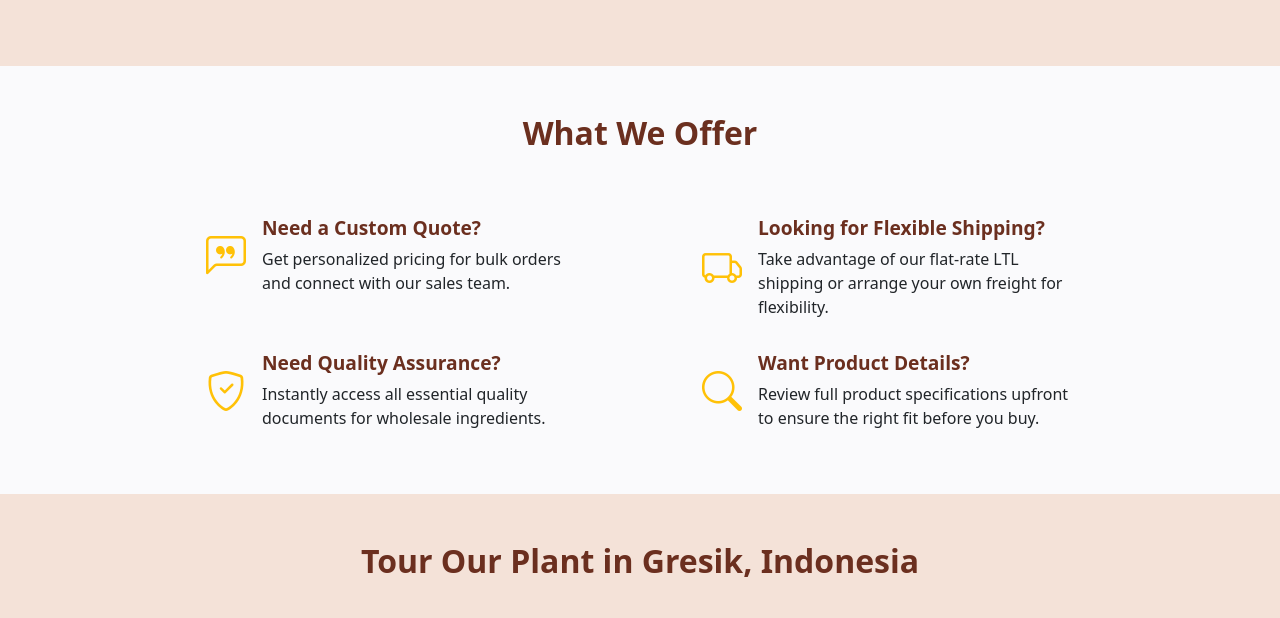
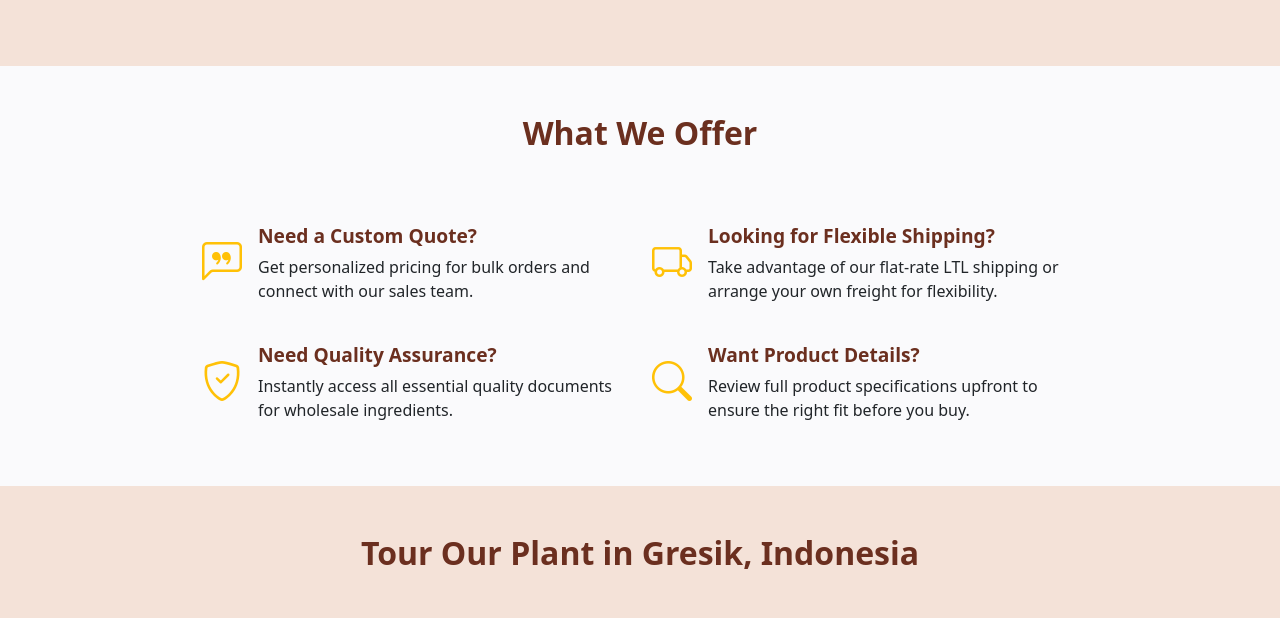
Before and after one commit to yoelvinandra/flavora, a PHP site: page /mockup.php in a window 1280 px wide. Shown: the part 1163-1781 px from the top of the page. Run offline with PHP 8.4, Linux system fonts and the light colour scheme.

Commit message:
layout & logo fix - 21/08/2025

```diff
--- a/assets/style.css
+++ b/assets/style.css
@@ -295,6 +333,10 @@ button, a {
   color: #6b2f1f;
 }
 
+.offering .row {
+  max-width: 900px;
+  margin: 0 auto;
+}
 
 .plant-tour-section h1 {
   font-size: 2rem;
--- a/component/header.php
+++ b/component/header.php
@@ -1,6 +1,6 @@
 <header class="p-3 border-bottom header-hidden" id="main-header">
     <div class="container d-flex justify-content-between align-items-center">
-        <div class="logo fw-bold fs-4"><img src="assets/logo.webp" alt="Logo" class="mb-2" style="width: 50px;"></div>
+        <div class="logo fw-bold fs-4 me-4"><img src="assets/logo.webp" alt="Logo" class="mb-2" style="width: 50px;"></div>
         <nav>
             <a href="#" class="me-3 text-decoration-none">About Us</a>
             <a href="#" class="me-3 text-decoration-none">Products</a>
--- a/page/home-section/section4.php
+++ b/page/home-section/section4.php
@@ -1,10 +1,10 @@
-<section class="offering py-5 text-center">
+<!-- <section class="offering py-5 text-center">
   <div class="container">
     <h1 class="mb-5">What We Offer</h1>
     <div class="d-flex justify-content-evenly">
       <div class="col-md-4">
-        <div class="d-flex justify-content-between align-items-center">
-          <div class="align-middle">
+        <div class="d-flex justify-content-between">
+          <div class="mt-3 ">
             <i class="bi bi-chat-left-quote fs-1 text-warning"></i>
           </div>
           <div class="text-start ms-3">
@@ -14,8 +14,8 @@
         </div>
       </div>
       <div class="col-md-4">
-        <div class="d-flex justify-content-between align-items-center">
-          <div class="align-middle">
+        <div class="d-flex justify-content-between">
+          <div class="mt-3">
             <i class="bi bi-truck fs-1 text-warning"></i>
           </div>
           <div class="text-start ms-3">
@@ -28,8 +28,8 @@
     </div>
     <div class="d-flex justify-content-evenly">
       <div class="col-md-4">
-        <div class="d-flex justify-content-between align-items-center">
-          <div class="align-middle">
+        <div class="d-flex justify-content-between">
+          <div class="mt-3">
             <i class="bi bi-shield-check fs-1 text-warning"></i>
           </div>
           <div class="text-start ms-3">
@@ -39,7 +39,7 @@
         </div>
       </div>
       <div class="col-md-4">
-        <div class="d-flex justify-content-between align-items-center">
+        <div class="d-flex justify-content-between">
           <div class="align-middle">
             <i class="bi bi-search fs-1 text-warning"></i>
           </div>
@@ -54,4 +54,57 @@
 
   </div>
 
+</section> -->
+
+<section class="offering py-5 text-center">
+  <div class="container">
+    <h1 class="mb-5">What We Offer</h1>
+
+    <div class="d-flex justify-content-center">
+      <div class="row g-4" style="max-width: 900px;"> <!-- adjust width as needed -->
+
+        <div class="col-md-6">
+          <div class="d-flex text-start">
+
+            <i class="bi bi-chat-left-quote fs-1 text-warning mt-2"></i>
+            <div class="ms-3">
+              <h5>Need a Custom Quote?</h5>
+              <p>Get personalized pricing for bulk orders and connect with our sales team.</p>
+            </div>
+          </div>
+        </div>
+
+        <div class="col-md-6">
+          <div class="d-flex text-start">
+            <i class="bi bi-truck fs-1 text-warning mt-2"></i>
+            <div class="ms-3">
+              <h5>Looking for Flexible Shipping?</h5>
+              <p>Take advantage of our flat-rate LTL shipping or arrange your own freight for flexibility.</p>
+            </div>
+          </div>
+        </div>
+
+        <div class="col-md-6">
+          <div class="d-flex text-start">
+            <i class="bi bi-shield-check fs-1 text-warning mt-2"></i>
+            <div class="ms-3">
+              <h5>Need Quality Assurance?</h5>
+              <p>Instantly access all essential quality documents for wholesale ingredients.</p>
+            </div>
+          </div>
+        </div>
+
+        <div class="col-md-6">
+          <div class="d-flex text-start">
+            <i class="bi bi-search fs-1 text-warning mt-2"></i>
+            <div class="ms-3">
+              <h5>Want Product Details?</h5>
+              <p>Review full product specifications upfront to ensure the right fit before you buy.</p>
+            </div>
+          </div>
+        </div>
+
+      </div>
+    </div>
+  </div>
 </section>
```
Also changed, not shown: other parts of assets/style.css (+39 -1 lines), assets/halal-cert.webp.
